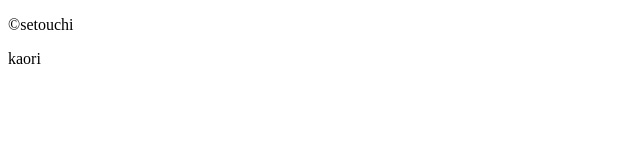
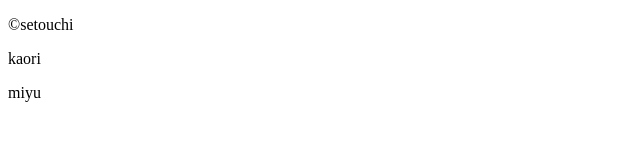
Before and after one commit to krm3b/setouchi, a plain HTML site: page index.html in a window 1280 px wide. Shown: the full height of the page, 0-640 px from the left. Drawn offline with Linux system fonts and the light colour scheme.

Commit message:
pタグ書きました

```diff
--- a/index.html
+++ b/index.html
@@ -14,3 +14,4 @@
     </footer>
 </body>
 </html>
+<p>miyu</p>
```
